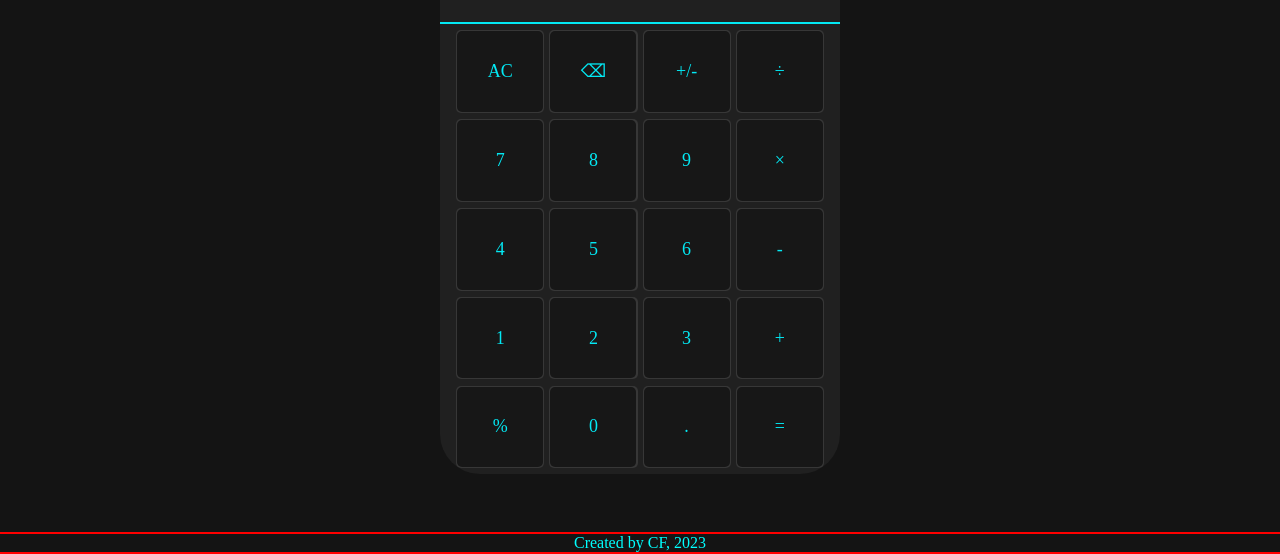
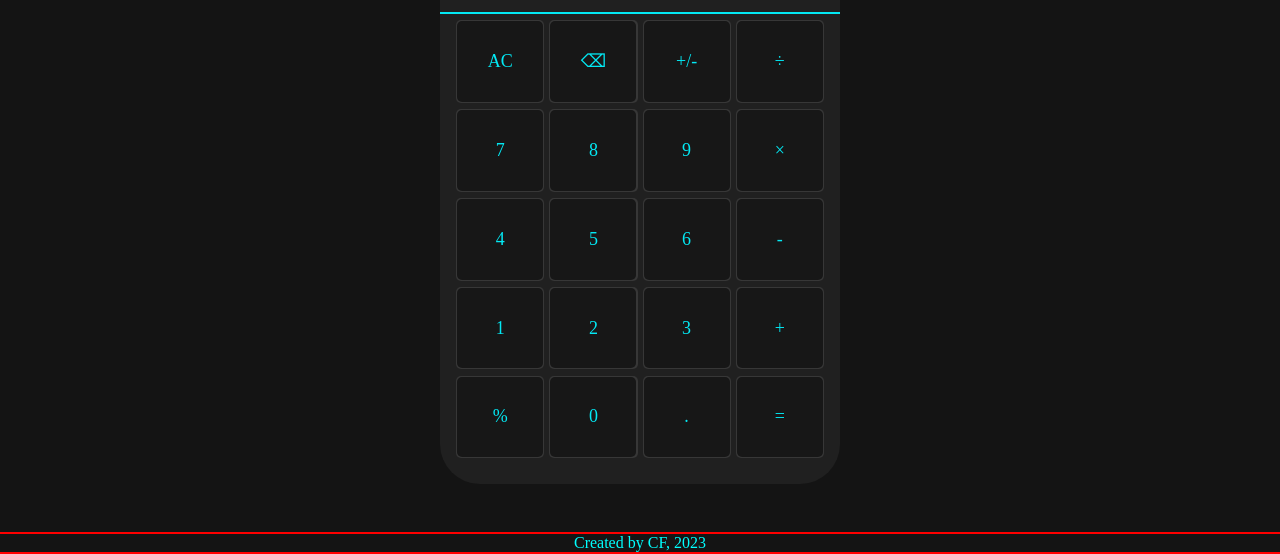
Before and after one commit to chrysspegenia/calculator, a plain HTML site: page index.html in a window 1280 px wide. Shown: the part 246-800 px from the top of the page. Drawn offline with Linux system fonts and the light colour scheme.

Commit message:
Add padding-bottom on calcContainer

```diff
--- a/stylesheet.css
+++ b/stylesheet.css
@@ -27,7 +27,7 @@ body{
     justify-content:space-evenly;
     align-items:center;
     max-width:25em;
-    margin:0;
+    padding-bottom:20px;
 }
 
 #screenContainer{
```
